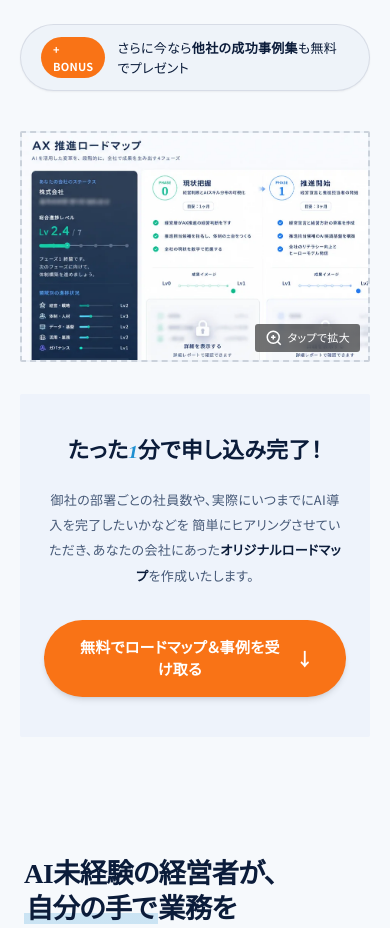
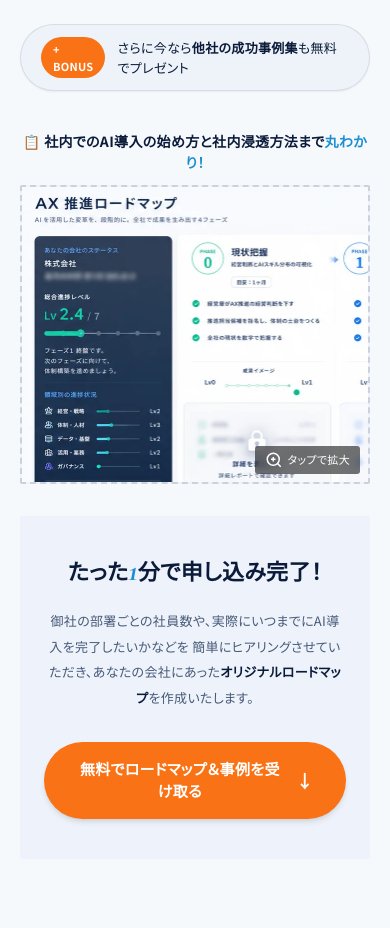
Before and after one commit to spotsuku/neo-aiseminar, a React (Vite) app: page / in a window 390 px wide. Shown: the part 1320-2248 px from the top of the page. Built offline with nearby package versions, Linux system fonts and the light colour scheme; no server answers; a web font is replaced by a local one.

Commit message:
Roadmap: 130% size (858px), add caption above image

```diff
--- a/src/sections/FreeRoadmap.jsx
+++ b/src/sections/FreeRoadmap.jsx
@@ -34,14 +34,17 @@ export function FreeRoadmap() {
         </div>
 
         {/* Roadmap image area */}
+        <p className="text-center font-jp font-bold text-ink text-[14px] md:text-[16px] mb-3">
+          📋 社内でのAI導入の始め方と社内浸透方法まで<span className="text-vermilion">丸わかり！</span>
+        </p>
         <div className="border-2 border-dashed border-ink/15 rounded-sm mb-8 bg-paper-soft overflow-x-auto">
-          <LightboxTrigger src="assets/roadmap.png" alt="AX推進ロードマップ" className="block" style={{minWidth:"660px"}}>
+          <LightboxTrigger src="assets/roadmap.png" alt="AX推進ロードマップ" className="block" style={{minWidth:"858px"}}>
             <picture>
               <source srcSet="assets/roadmap.webp" type="image/webp" />
               <img
                 src="assets/roadmap.png"
                 alt="AX推進ロードマップ"
-                style={{width:"100%", minWidth:"660px", height:"auto", display:"block"}}
+                style={{width:"100%", minWidth:"858px", height:"auto", display:"block"}}
               />
             </picture>
           </LightboxTrigger>
```
